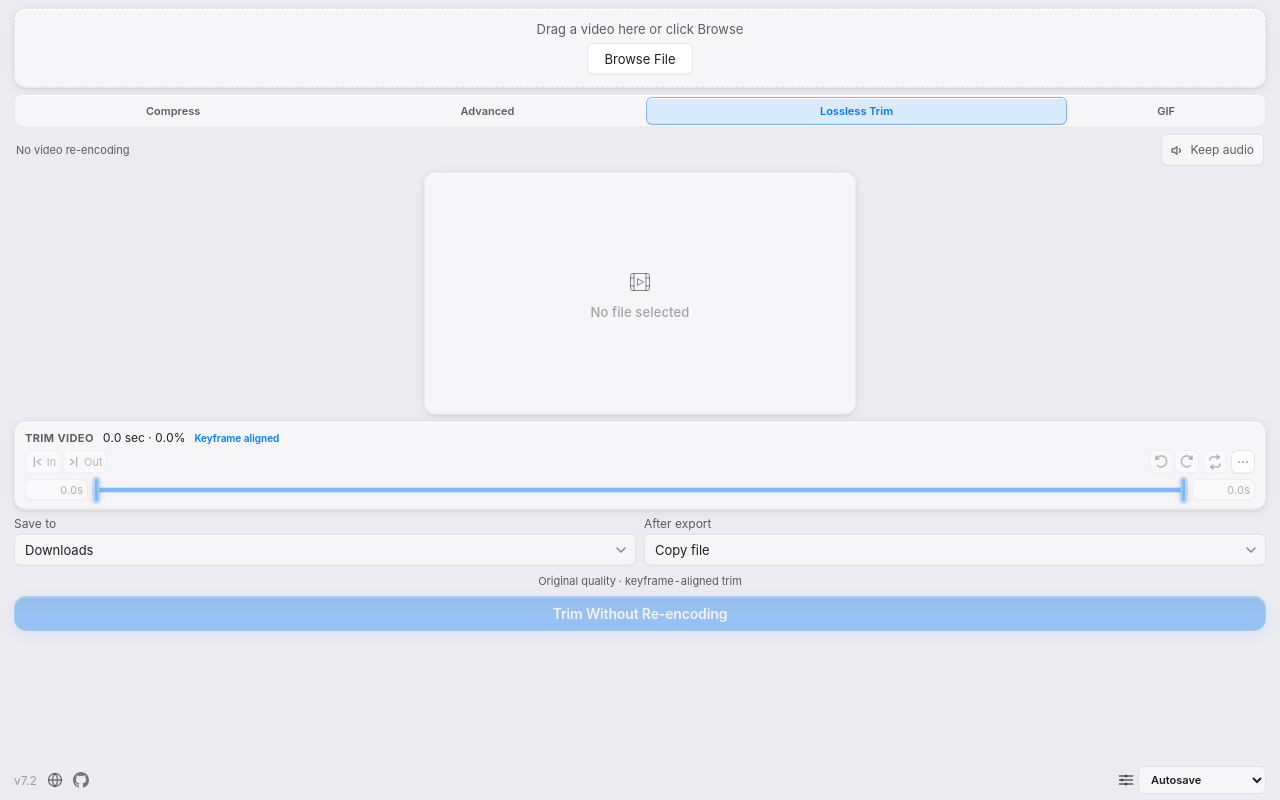
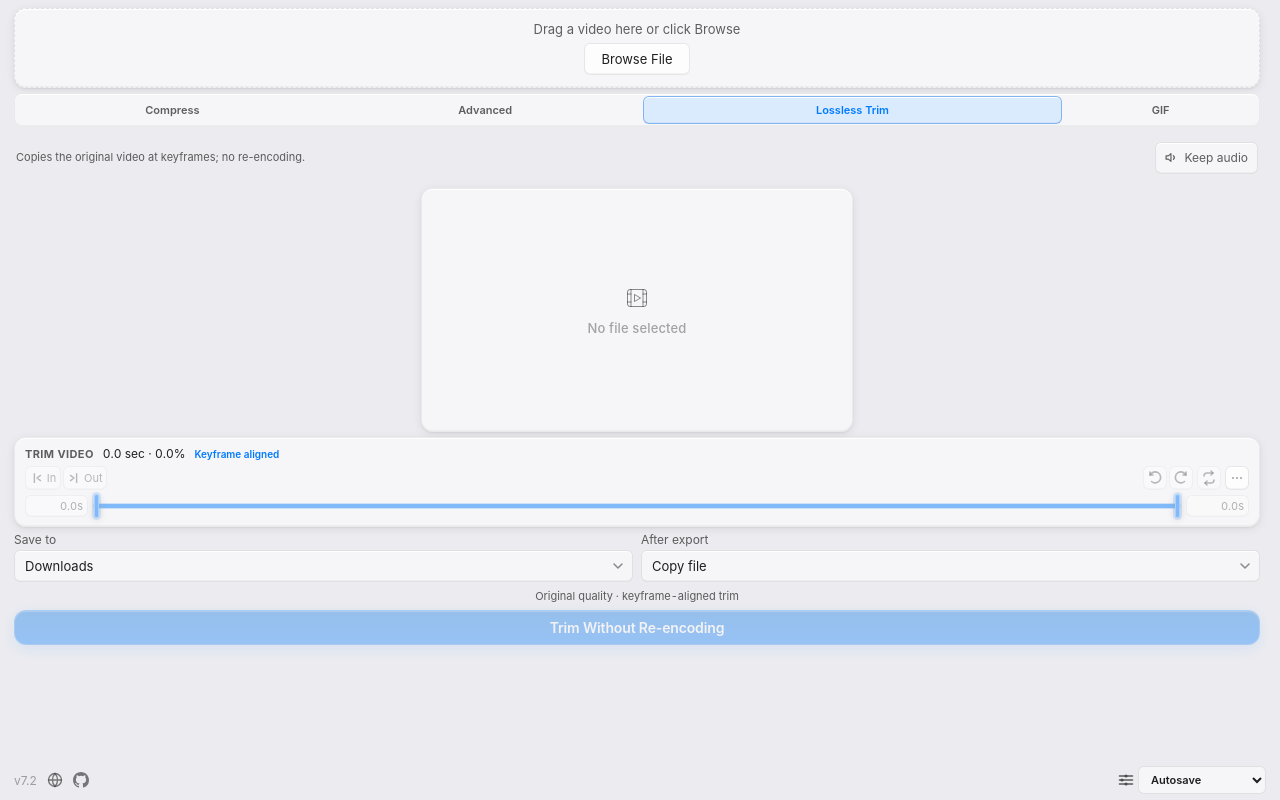
Before and after one commit to cyroz1/vidcord, a React (Vite) app: page / in a window 1280 px wide. Both pictures are taken after a click on the button "Lossless Trim". Built offline with nearby package versions, Linux system fonts and the light colour scheme.

Commit message:
Fix preview sizing and stabilize scroll layout

```diff
--- a/src/App.css
+++ b/src/App.css
@@ -202,11 +202,14 @@
 .scroll-area {
   flex: 1;
   min-height: 0;
-  overflow: visible;
-  padding: 8px 14px 2px;
+  overflow-x: hidden;
+  overflow-y: auto;
+  overscroll-behavior: contain;
+  scrollbar-gutter: stable;
+  padding: 8px 14px 8px;
   display: flex;
   flex-direction: column;
-  gap: 6px;
+  gap: 5px;
   min-width: 0;
 }
 
@@ -366,6 +369,7 @@
 
 /* ── Workflow mode selector ──────────────────────────────────────────── */
 .workflow-mode-selector {
+  flex: 0 0 auto;
   min-width: 0;
   display: grid;
   grid-template-columns: 1fr 1fr 1.35fr 0.62fr;
@@ -415,6 +419,7 @@
 }
 
 .output-options {
+  flex: 0 0 auto;
   display: grid;
   grid-template-columns: repeat(2, minmax(0, 1fr));
   gap: 8px;
@@ -668,7 +673,9 @@ select optgroup {
 }
 
 .lossless-settings-row {
-  min-height: 32px;
+  flex: 0 0 51px;
+  min-height: 51px;
+  height: 51px;
   align-items: center;
   justify-content: space-between;
   flex-wrap: nowrap;
@@ -676,10 +683,12 @@ select optgroup {
 }
 
 .lossless-settings-hint {
+  flex: 1 1 auto;
   min-width: 0;
   overflow: hidden;
   color: var(--text-secondary);
   font-size: 11px;
+  line-height: 1.25;
   text-overflow: ellipsis;
   white-space: nowrap;
 }
@@ -1163,6 +1172,8 @@ select optgroup {
   flex-direction: column;
   gap: 5px;
   box-shadow: var(--shadow-card), var(--card-top);
+  flex: 0 0 90px;
+  height: 90px;
   min-width: 0;
   max-width: 100%;
   contain: layout style;
@@ -1736,6 +1747,7 @@ select optgroup {
 }
 
 .export-summary {
+  flex: 0 0 auto;
   min-height: 18px;
   display: flex;
   align-items: center;
@@ -1748,6 +1760,7 @@ select optgroup {
 
 /* ── Compress button (liquid glass primary) ──────────────────────────── */
 .compress-btn {
+  flex: 0 0 auto;
   background: linear-gradient(180deg, var(--accent-hover) 0%, var(--accent) 100%);
   border: 1px solid rgba(255, 255, 255, 0.22);
   border-radius: var(--radius);
@@ -2029,6 +2042,7 @@ select optgroup {
 }
 
 .progress-section {
+  flex: 0 0 auto;
   min-width: 0;
 }
 
--- a/src/App.tsx
+++ b/src/App.tsx
@@ -2920,7 +2920,9 @@ export default function App() {
                   {/* Lossless settings */}
                   {losslessTrim && (
                     <div className="row settings-row lossless-settings-row">
-                      <span className="lossless-settings-hint">No video re-encoding</span>
+                      <span className="lossless-settings-hint">
+                        Copies the original video at keyframes; no re-encoding.
+                      </span>
                       <button
                         type="button"
                         className={`mute-btn lossless-audio-toggle${removeAudio ? " active" : ""}`}
--- a/src/components/PreviewPane.tsx
+++ b/src/components/PreviewPane.tsx
@@ -47,12 +47,16 @@ const MEDIA_SEEK_EPSILON_SECONDS = 1 / 240;
 const containerStyle: React.CSSProperties = {
   background: "var(--surface)",
   border: "1px solid var(--border-subtle)",
+  boxSizing: "content-box",
   borderRadius: "var(--radius)",
   overflow: "hidden",
   contain: "paint",
   position: "relative",
-  width: "100%",
-  maxWidth: `${FIXED_PREVIEW_CSS_WIDTH}px`,
+  // Keep the border outside the ratio calculation so the media content box
+  // remains an exact 16:9 frame. With global border-box sizing, a 1px border
+  // on each side otherwise leaves contain with a fractional side gutter.
+  width: "calc(100% - 2px)",
+  maxWidth: `${FIXED_PREVIEW_CSS_WIDTH - 2}px`,
   height: "auto",
   aspectRatio: `${PREVIEW_ASPECT_WIDTH} / ${PREVIEW_ASPECT_HEIGHT}`,
   flexShrink: 0,
@@ -315,9 +319,9 @@ const PreviewPane = forwardRef<PreviewHandle, Props>(function PreviewPane(
 
   const getPreviewPixelSize = useCallback(() => {
     const scale = Math.min(2, Math.max(1, window.devicePixelRatio || 1));
-    // 432x243 is an exact 16:9 CSS frame, but FFmpeg requires even output
-    // dimensions and would round the height to 244. Use the next even 16:9
-    // pair instead so contain never creates side gaps around a source frame.
+    // The preview content box is an exact 16:9 CSS frame, but FFmpeg requires
+    // even output dimensions. Use the next even 16:9 pair so contain never
+    // creates side gaps around a source frame.
     const width = Math.min(
       PREVIEW_MAX_PIXEL_WIDTH,
       Math.max(
```
